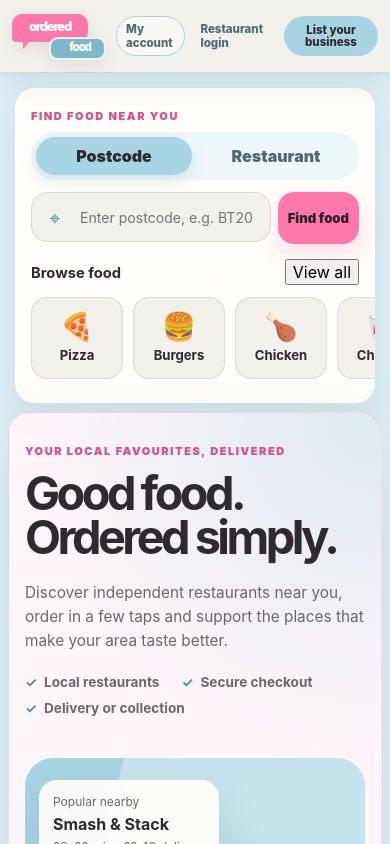
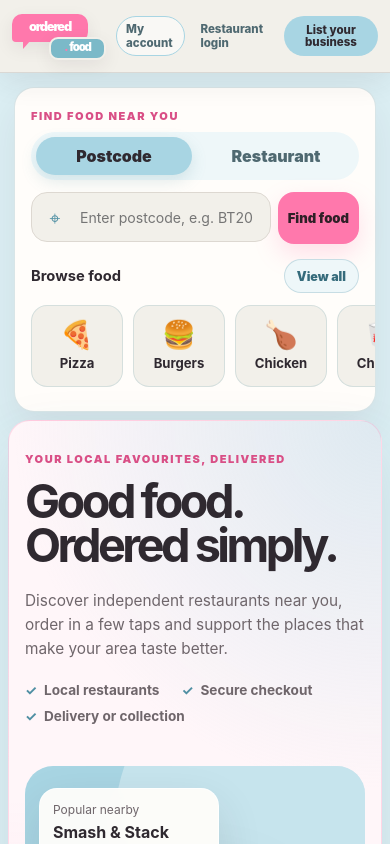
Before and after one commit to MaviUK/refreshabin, a React (Vite) app in the folder apps/restaurant/: page / in a window 390 px wide. Shown: the top 844 px of the page. Built offline with nearby package versions, Linux system fonts and the light colour scheme; no server answers.

Commit message:
style popular and all food browser

```diff
--- a/apps/restaurant/src/home/HomeSearch.css
+++ b/apps/restaurant/src/home/HomeSearch.css
@@ -129,6 +129,13 @@
   gap: 12px;
 }
 
+.home-cuisine-strip-heading > div {
+  display: flex;
+  align-items: baseline;
+  gap: 8px;
+  min-width: 0;
+}
+
 .home-cuisine-strip-heading strong {
   font-size: 0.92rem;
 }
@@ -139,6 +146,25 @@
   font-weight: 800;
 }
 
+.home-view-all-cuisines {
+  flex: 0 0 auto;
+  min-height: 34px;
+  padding: 0 12px;
+  border: 1px solid rgba(79, 143, 163, 0.25);
+  border-radius: 999px;
+  background: #eef7f9;
+  color: #356b7b;
+  font-size: 0.78rem;
+  font-weight: 900;
+  cursor: pointer;
+}
+
+.home-view-all-cuisines:hover {
+  border-color: #FF78AC;
+  background: #fff3f8;
+  color: #2f2930;
+}
+
 .home-cuisine-carousel {
   display: flex;
   gap: 10px;
@@ -147,6 +173,13 @@
   scroll-snap-type: x proximity;
   scrollbar-width: none;
   -webkit-overflow-scrolling: touch;
+}
+
+.home-cuisine-carousel.expanded {
+  display: grid;
+  grid-template-columns: repeat(auto-fill, minmax(108px, 1fr));
+  overflow: visible;
+  scroll-snap-type: none;
 }
 
 .home-cuisine-carousel::-webkit-scrollbar {
@@ -171,6 +204,10 @@
   transition: transform 160ms ease, border-color 160ms ease, background 160ms ease;
 }
 
+.home-cuisine-carousel.expanded .home-cuisine-card {
+  min-width: 0;
+}
+
 .home-cuisine-card:hover {
   transform: translateY(-2px);
   border-color: #FF78AC;
@@ -184,6 +221,7 @@
 
 .home-cuisine-card strong {
   font-size: 0.82rem;
+  text-align: center;
 }
 
 .home-hero {
@@ -254,9 +292,19 @@
     margin-top: 15px;
   }
 
-  .home-cuisine-carousel {
+  .home-cuisine-strip-heading > div {
+    flex-direction: column;
+    align-items: flex-start;
+    gap: 1px;
+  }
+
+  .home-cuisine-carousel:not(.expanded) {
     margin-right: -16px;
     padding-right: 16px;
+  }
+
+  .home-cuisine-carousel.expanded {
+    grid-template-columns: repeat(3, minmax(0, 1fr));
   }
 
   .home-cuisine-card {
@@ -296,4 +344,8 @@
   .home-discovery-search input {
     font-size: 0.88rem;
   }
+
+  .home-cuisine-carousel.expanded {
+    grid-template-columns: repeat(2, minmax(0, 1fr));
+  }
 }
```
